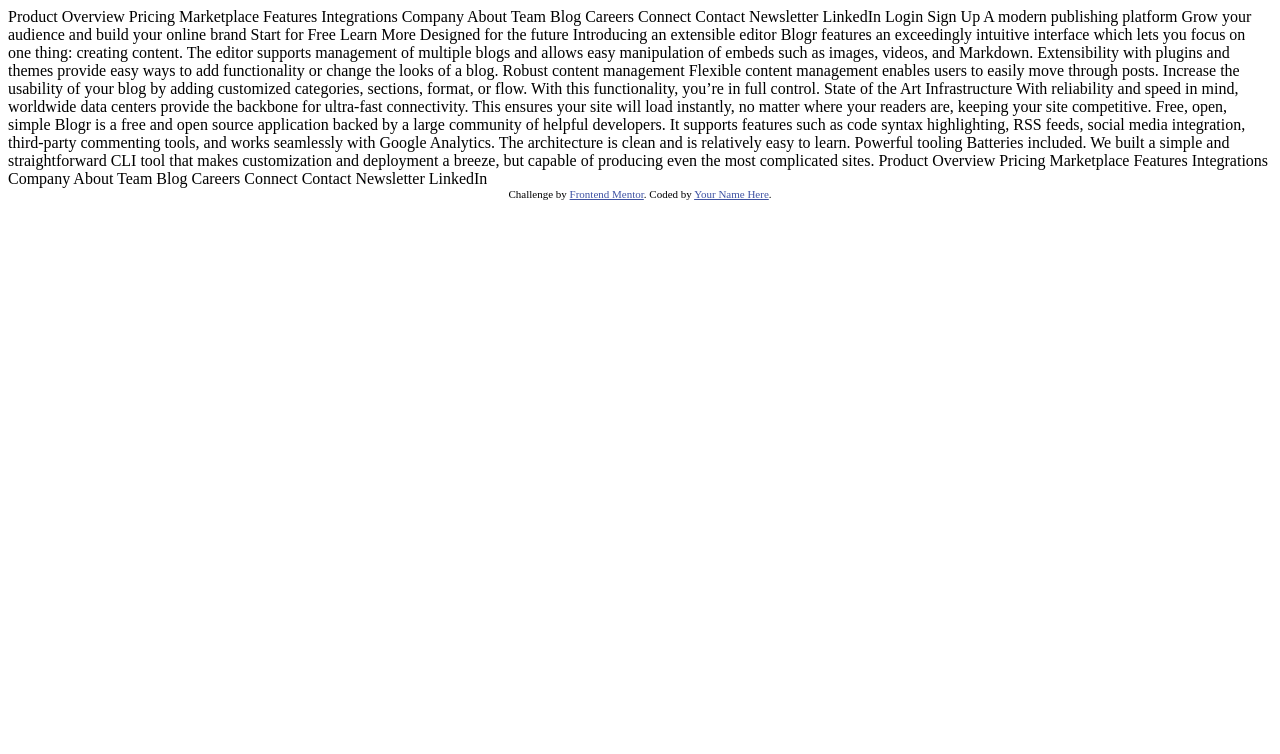
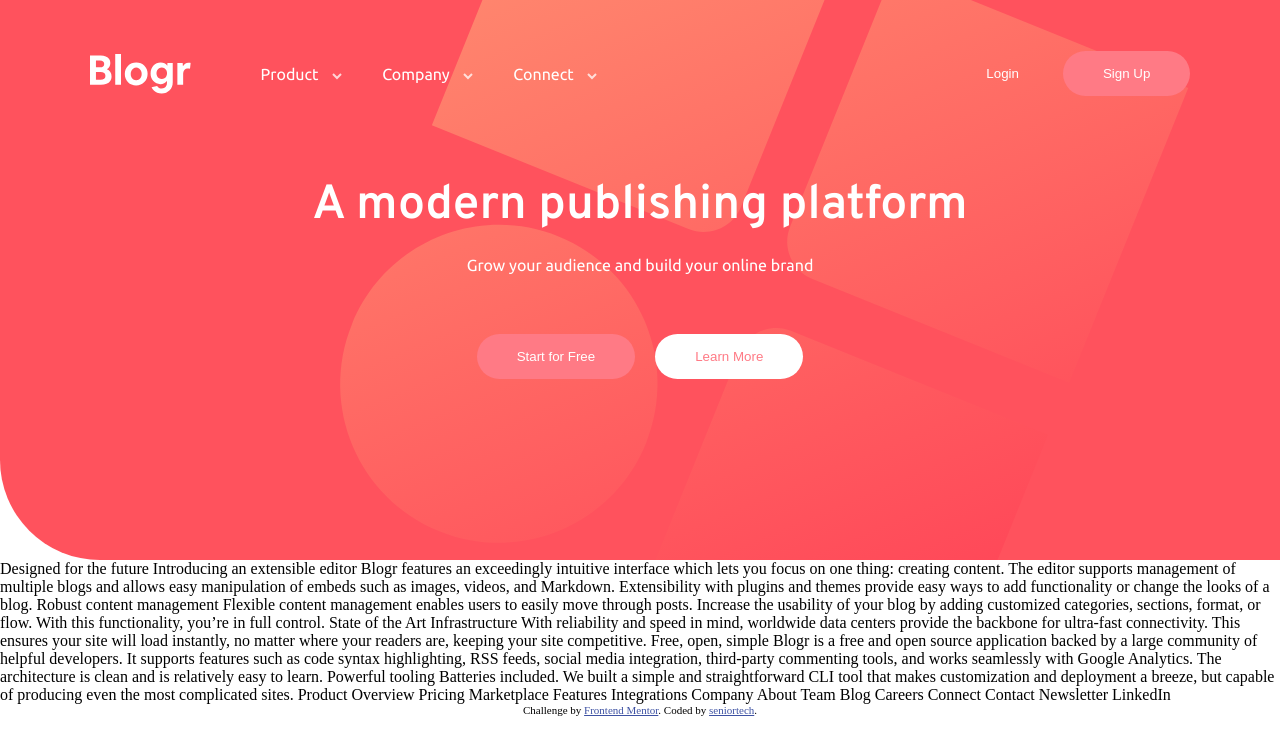
Before and after one commit to seniorteck/blogr-landing-page, a plain HTML site: page index.html in a window 1280 px wide. Drawn offline with Linux system fonts and the light colour scheme.

Commit message:
fixed header section for wide screen

```diff
--- a/css/style.scss
+++ b/css/style.scss
@@ -0,0 +1,172 @@
+@import url('https://fonts.googleapis.com/css2?family=Overpass:ital,wght@0,300;0,600;1,300;1,600&family=Ubuntu:ital,wght@0,400;0,500;0,700;1,500;1,700&display=swap');
+
+*{
+    box-sizing: border-box;
+    margin: 0;
+    padding: 0;
+}
+
+// ==== font list name ====
+
+$overPass: 'Overpass', sans-serif;
+$ubuntu: 'Ubuntu', sans-serif;
+
+//  ==== end of font list ====
+
+//  ==== font sizes ====
+$fs-heading: 3rem;
+$fs-title: 1.5rem;
+$fs-body: 1rem;
+$fs-paragraph: .8rem;
+//  ==== end of font sizes ====
+
+// ======== color profile =======
+
+// Primary Colors
+$Light-red: hsl(356, 100%, 66%);
+$Vlight-red: hsl(355, 100%, 74%);
+$darkBlue: hsl(208, 49%, 24%);
+
+// Neutral Colors
+$White: hsl(0, 0%, 100%);
+$GrayishBlue: hsl(240, 2%, 79%);
+$darkBlackBlue: hsl(240, 10%, 16%);
+
+// Gradient Colors
+$GlightRed: hsl(13, 100%, 72%);
+$GLightRed: hsl(353, 100%, 62%);
+$darkGrayBlue: hsl(237, 17%, 21%);
+$darkDesaturatedBlue: hsl(237, 23%, 32%);
+
+// ======== end of color profile =======
+
+
+// ==== btn mixin ====
+@mixin btn {
+    // style button element
+    button{
+        border-radius: 50px;
+        padding: 15px 40px;
+        outline: none;
+        border: 0;
+    }
+
+}
+// end of btn mixin
+
+
+.header{
+    background: $Light-red url(../images/bg-pattern-intro.svg);
+    background-position: 100px;
+    background-size: cover;
+    min-height: 70vh;
+    padding: 4% 7%;
+    text-align: center;
+    width: 100%;
+    border-bottom-left-radius: 100px;
+
+    .menu{
+        display: flex;
+        justify-content: space-between;
+        align-items: center;
+        text-align: center;
+    }
+
+    .menu-logo{
+        display: flex;
+        align-items: center;
+
+    }
+
+    .menu-btn{
+        @include btn;
+
+        .login-btn{
+            color: $White;
+            background-color: transparent;
+        }
+
+        .signup-btn{
+            background-color: $Vlight-red;
+            color: $White;
+        }
+    }
+
+    .nav-links{
+        color: $White;
+        transform: translateX(50px);
+        font-family: $ubuntu;
+
+        .active-nav-links{
+            display: flex;
+
+            li{
+                list-style-type: none;
+                margin: 0 20px;
+            }
+
+            .arrow-btn{
+                margin-left: 10px;
+                cursor: pointer;
+            }
+        }
+
+        .dropdown-links{
+            display: none;
+        }
+    }
+
+    .content{
+        transform: translateY(80px);
+
+
+        .header-title{
+            color: $White;
+            font-family: $overPass;
+            font-size: $fs-heading;
+        }
+
+        .content-description{
+            font-size: $fs-body;
+            color: $White;
+            font-family: $ubuntu;
+            transform: translateY(20px);
+        }
+
+        .content-btn{
+            @include btn;
+            display: flex;
+            transform: translateY(80px);
+            justify-content: center;
+
+            .getStarted-btn{
+                background-color: $Vlight-red;
+                color: $White;
+                margin: 0 10px;
+                cursor: pointer;
+                transition: all 250ms;
+            }
+
+            .getStarted-btn:hover{
+                transform: translateY(-8px);
+                box-shadow: 0px 0px 11px 0.15px rgba($color: #000000, $alpha: 0.5);
+            }
+
+
+            .learn-more-btn{
+                background-color: $White;
+                color: $Vlight-red;
+                margin: 0 10px;
+                cursor: pointer;
+                transition: all 250ms;
+            }
+
+            .learn-more-btn:hover{
+                transform: translateY(-8px);
+                box-shadow: 0px 0px 11px 0.15px rgba($color: #000000, $alpha: 0.5);
+            }
+        }
+
+
+    }
+}
--- a/index.html
+++ b/index.html
@@ -7,46 +7,80 @@
   <link rel="icon" type="image/png" sizes="32x32" href="./images/favicon-32x32.png">
 
   <!-- stytlesheet link -->
-  <link rel="stylesheet" href="css/Style.css" type="text/css">
+  <link rel="stylesheet" href="css/style.css" type="text/css">
 
-  <title>Frontend Mentor | [Blogr]</title>
+  <title>Blogr LandingPage</title>
 
-  <!-- Feel free to remove these styles or customise in your own stylesheet 👍 -->
   <style>
     .attribution { font-size: 11px; text-align: center; }
     .attribution a { color: hsl(228, 45%, 44%); }
   </style>
 </head>
 <body>
-  Product
+  <div class="header">
+    <!-- menu wrapper -->
+    <div class="menu">
+      <!-- menu logo -->
+      <div class="menu-logo">
+        <img src="images/logo.svg" alt="blogr-logo">
+        <!-- menu navigation links -->
+        <div class="nav-links">
+          <ul class="active-nav-links">
+            <li>Product
+              <img src="images/icon-arrow-light.svg" alt="arrow-light" class="arrow-btn">
+              <ul class="dropdown-links">
+                <li>Overview</li>
+                <li>Pricing</li>
+                <li>Marketplace</li>
+                <li>Features</li>
+                <li>Integrations</li>
+              </ul>
+            </li>
+            <li>Company
+              <img src="images/icon-arrow-light.svg" alt="arrow-light" class="arrow-btn">
+              <ul class="dropdown-links">
+                <li>About</li>
+                <li>Team</li>
+                <li>Blog</li>
+                <li>Careers</li>
+              </ul>
+            </li>
+            <li>Connect
+              <img src="images/icon-arrow-light.svg" alt="arrow-light" class="arrow-btn">
+              <ul class="dropdown-links">
+                <li>Contact</li>
+                <li>Newsletter</li>
+                <li>LinkedIn</li>
+              </ul>
+            </li>
+          </ul>
+        </div>
+      </div>
+      <!-- menu button -->
+      <div class="menu-btn">
+        <button class="login-btn">Login</button>
+        <button class="signup-btn">Sign Up</button>
+      </div>
+      <!-- end of menu-btn-->
+    </div>
+    <!-- end of menu section -->
 
-  Overview
-  Pricing
-  Marketplace
-  Features
-  Integrations
+    <div class="content">
+      <h1 class="header-title">A modern publishing platform</h1>
+      <p class="content-description">Grow your audience and build your online brand</p>
+      <div class="content-btn">
+        <button class="getStarted-btn">Start for Free</button>
+        <button class="learn-more-btn">Learn More</button>
+      </div>
+    </div>
 
-  Company
+  </div>
 
-  About
-  Team
-  Blog
-  Careers
 
-  Connect
 
-  Contact
-  Newsletter
-  LinkedIn
 
-  Login
-  Sign Up
 
-  A modern publishing platform
-  Grow your audience and build your online brand
 
-  Start for Free
-  Learn More
 
   Designed for the future
 
@@ -96,7 +130,7 @@
 
   <div class="attribution">
     Challenge by <a href="https://www.frontendmentor.io?ref=challenge" target="_blank">Frontend Mentor</a>.
-    Coded by <a href="#">Your Name Here</a>.
+    Coded by <a href="#">seniortech</a>.
   </div>
 </body>
 </html>
```
Also changed, not shown: css/style.css, 2 other files.
